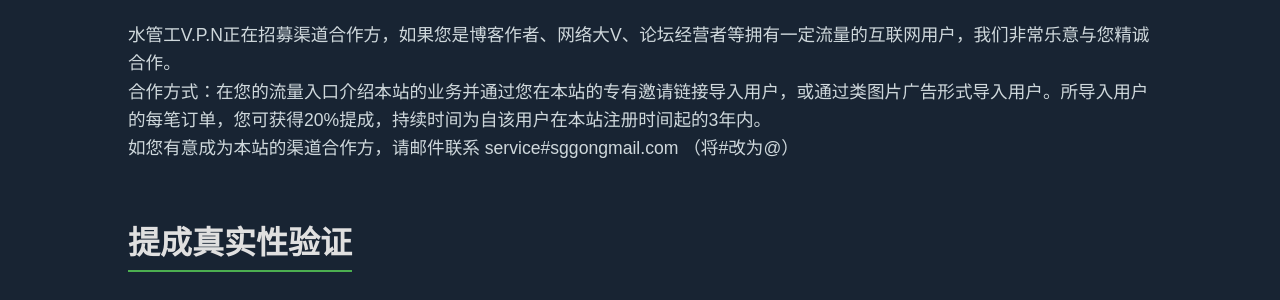
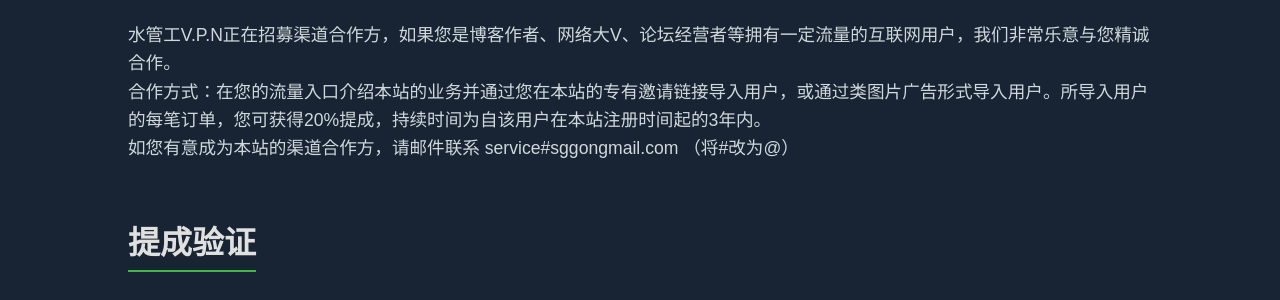
Before and after one commit to shuiguangong/shuiguangong.github.io, a plain HTML site: page index.html in a window 1280 px wide. Shown: the part 500-800 px from the top of the page. Drawn offline with Linux system fonts and the light colour scheme.

Commit message:
Update index.html

```diff
--- a/index.html
+++ b/index.html
@@ -90,7 +90,7 @@
             </p>
         </div>
         <div class="section">
-            <h2>提成真实性验证</h2>
+            <h2>提成验证</h2>
             <p>
                 通过您的渠道导入的用户的每一笔付款所产生的提成均会在您帐号内展示。您可另外注册测试用帐号（须通过您的专有邀请链接进入本站后注册），随时测试付款是否产生提成。
             </p>
```
